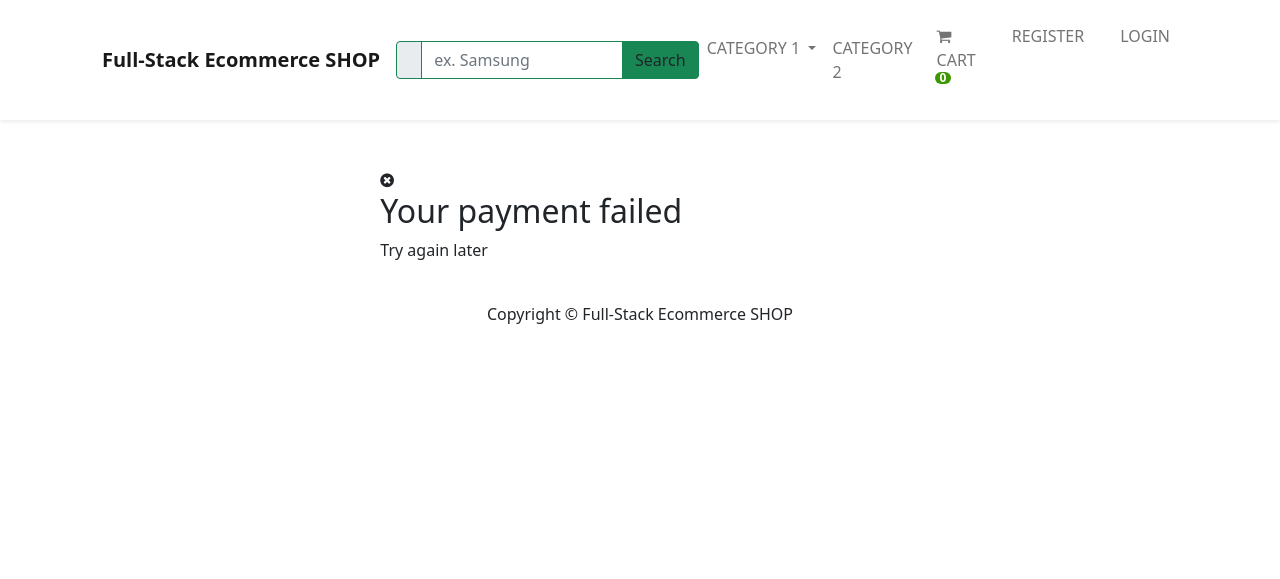
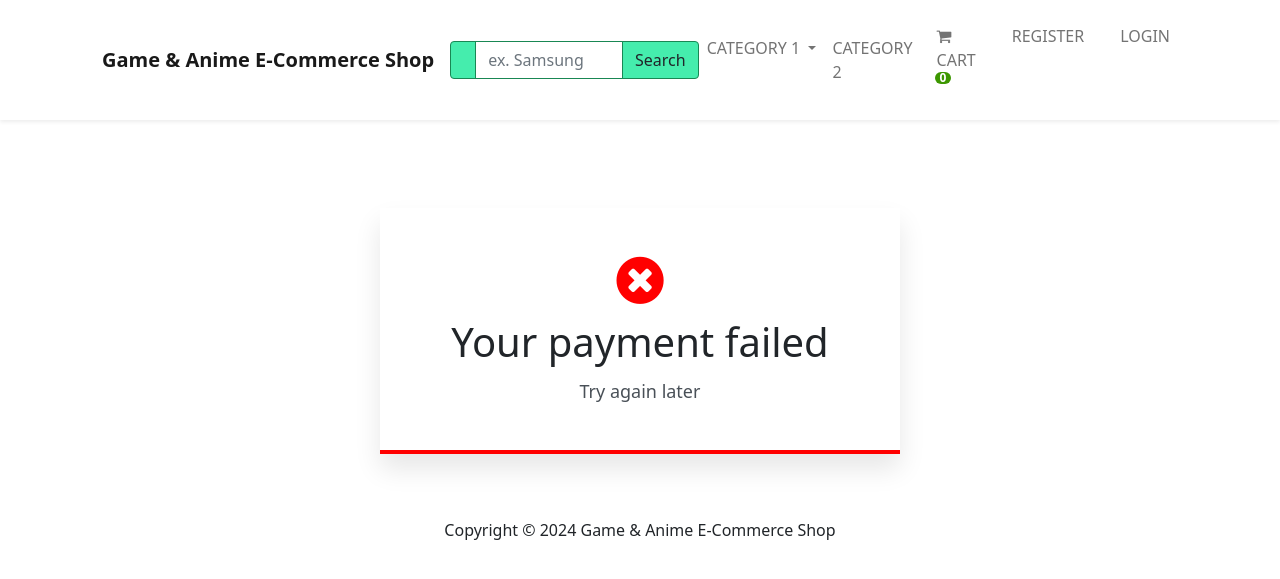
Before and after one commit to dotpep/fullstack-ecommerce, a Django app: page /payment/payment-fail/ in a window 1280 px wide. Shown: the top 579 px of the page. Run offline with Django 5.2, Linux system fonts and the light colour scheme; data comes from the database, SQL or seed files in the repository; both versions use the stored data as it was after the commit; some libraries are stand-ins or nearby versions.

Commit message:
Added static css/js files to improve design and make UI more user-friendly

```diff
--- /dev/null
+++ b/core/payment/static/payment/css/payment_success_fail.css
@@ -0,0 +1,30 @@
+._failed { border-bottom: solid 4px red !important; }
+._failed i{ color: red !important; }
+
+
+
+._success {
+    box-shadow: 0 15px 25px #00000019;
+    padding: 45px;
+    width: 100%;
+    text-align: center;
+    margin: 40px auto;
+    border-bottom: solid 4px #28a745;
+}
+._success i {
+    font-size: 55px;
+    color: #28a745;
+}
+._success h2 {
+    margin-bottom: 12px;
+    font-size: 40px;
+    font-weight: 500;
+    line-height: 1.2;
+    margin-top: 10px;
+}
+._success p {
+    margin-bottom: 0px;
+    font-size: 18px;
+    color: #495057;
+    font-weight: 500;
+}
--- a/core/payment/templates/payment/payment_fail.html
+++ b/core/payment/templates/payment/payment_fail.html
@@ -3,7 +3,7 @@
 {% load static %}
 
 {% block head %}
-<link rel="stylesheet" href="{% static 'payment/css/payment-success-fail.css' %}">
+<link rel="stylesheet" href="{% static 'payment/css/payment_success_fail.css' %}">
 {% endblock head %}
 
 
--- a/core/payment/templates/payment/payment_success.html
+++ b/core/payment/templates/payment/payment_success.html
@@ -3,7 +3,7 @@
 {% load static %}
 
 {% block head %}
-<link rel="stylesheet" href="{% static 'payment/css/payment-success-fail.css' %}">
+<link rel="stylesheet" href="{% static 'payment/css/payment_success_fail.css' %}">
 {% endblock head %}
 
 
--- /dev/null
+++ b/core/shop/static/shop/css/base.css
@@ -0,0 +1,66 @@
+.form-layout {
+    border-radius: 20px;
+    width: 500px;
+}
+
+.badge {
+    padding-left: 9px;
+    padding-right: 9px;
+    -webkit-border-radius: 9px;
+    -moz-border-radius: 9px;
+    border-radius: 9px;
+}
+
+.label-warning[href],
+.badge-warning[href] {
+    background-color: #c67605;
+}
+#lblCartCount {
+    font-size: 12px;
+    background: #3c9700;
+    color: #fff;
+    padding: 0 5px;
+    vertical-align: top;
+    margin-left: -2px;
+}
+
+
+
+a {
+    font-size: 14px;
+    font-weight: 700;
+}
+.superNav {
+    font-size: 13px;
+}
+.form-control {
+    outline: none !important;
+    box-shadow: none !important;
+}
+.navbar-nav li:hover > ul.dropdown-menu {
+    display: block;
+}
+.dropdown-submenu {
+    position: relative;
+}
+.dropdown-submenu >.dropdown-menu {
+    top: 0;
+    left: 100%;
+    margin-top: -6px;
+}
+/* rotate caret on hover */
+.dropdown-menu > li > a:hover:after {
+    text-decoration: underline;
+    transform: rotate(-90deg);
+}
+@media screen and (max-width: 540px) {
+    .centerOnMobile {
+    text-align: center;
+    }
+}
+
+
+/* NavBar Search Button*/
+.search-button {
+    background-color: #45EDAD;
+}
--- /dev/null
+++ b/core/shop/static/shop/js/base.js
@@ -0,0 +1,6 @@
+const date = new Date();
+document.querySelector(".year").innerHTML = date.getFullYear();
+
+setTimeout(function () {
+    $("#message").fadeOut("slow");
+}, 3000);
--- a/core/shop/templates/base.html
+++ b/core/shop/templates/base.html
@@ -6,44 +6,20 @@
   <head>
     <meta charset="utf-8" />
     <meta name="viewport" content="width=device-width, initial-scale=1" />
+
     <!-- Head imports -->
     {% include 'shop/_partials/_head_imports.html' %}
+
     <!-- Title -->
     <title>{% block title %} Home {% endblock %}</title>
 
-    <style>
-      .form-layout {
-        border-radius: 20px;
-        width: 500px;
-      }
-
-
-      .badge {
-          padding-left: 9px;
-          padding-right: 9px;
-          -webkit-border-radius: 9px;
-          -moz-border-radius: 9px;
-          border-radius: 9px;
-      }
-
-      .label-warning[href],
-      .badge-warning[href] {
-          background-color: #c67605;
-      }
-      #lblCartCount {
-          font-size: 12px;
-          background: #3c9700;
-          color: #fff;
-          padding: 0 5px;
-          vertical-align: top;
-          margin-left: -2px;
-      }
-  </style>
-
     <!--Custom CSS -->
     <link rel="stylesheet" href="{% static 'fonts/montserrat:wght@300,400,500.css' %}"/>
+    <link rel="stylesheet" href="{% static 'shop/css/base.css' %}"/>
+
     <!-- Favicon -->
-    <link rel="shortcut icon" type="image/png" href="{% static 'shop/images/favicon.ico' %}" >
+    {% comment %}<link rel="shortcut icon" type="image/png" href="{% static 'shop/images/favicon.ico' %}" >{% endcomment %}
+    <link rel="shortcut icon" type="image/png" href="{% static 'shop/images/favicon-32x32.png' %}" >
     {% block head %} {% endblock head %}
   </head>
 
@@ -53,15 +29,16 @@
 
     <!-- Messages -->
     {% include 'shop/_partials/_messages.html' %}
+
     <main>
       <!-- Content -->
       {% block content %} {% endblock %}
     </main>
+
     <!-- Footer -->
     {% include 'shop/_partials/_footer.html' %}
   </body>
 
   <!-- Script -->
   <script src="{% static 'shop/js/base.js' %}" ></script>
-  <script src="https://unpkg.com/htmx.org@1.9.9" integrity="sha384-QFjmbokDn2DjBjq+fM+8LUIVrAgqcNW2s0PjAxHETgRn9l4fvX31ZxDxvwQnyMOX" crossorigin="anonymous"></script>
 </html>
--- a/core/shop/templates/shop/_partials/_footer.html
+++ b/core/shop/templates/shop/_partials/_footer.html
@@ -1,5 +1,5 @@
- <!-- Footer -->
- <footer id="main-footer" class="py-4 --bs-light-bg-subtle text-dark text-center">
+<!-- Footer -->
+<footer id="main-footer" class="py-4 --bs-light-bg-subtle text-dark text-center">
     Copyright &copy;
-    <span class="year"></span> Full-Stack Ecommerce SHOP
-  </footer>
+    <span class="year"></span> Game & Anime E-Commerce Shop
+</footer>
--- a/core/shop/templates/shop/_partials/_navbar.html
+++ b/core/shop/templates/shop/_partials/_navbar.html
@@ -1,7 +1,7 @@
 <nav class="navbar navbar-expand-lg bg-white sticky-top navbar-light p-3 shadow-sm ">
     <div class="container">
         <a class="navbar-brand" href="{% url 'shop:products' %}"><i class="fa-solid fa-shop me-2"></i>
-            <strong>Full-Stack Ecommerce SHOP</strong></a>
+            <strong>Game & Anime E-Commerce Shop</strong></a>
         <button class="navbar-toggler" type="button" data-bs-toggle="collapse" data-bs-target="#navbarNavDropdown"
             aria-controls="navbarNavDropdown" aria-expanded="false" aria-label="Toggle navigation">
             <span class="navbar-toggler-icon"></span>
--- a/core/shop/templates/shop/components/product_list.html
+++ b/core/shop/templates/shop/components/product_list.html
@@ -4,7 +4,9 @@
 
 <div class="col">
   <div class="card shadow-sm">
-  <img class="img-fluid" alt="Responsive image" src="{{ product.image.url }}">
+  <a href="{{product.get_absolute_url}}">
+    <img class="img-fluid" alt="Responsive image" src="{{ product.image.url }}">
+  </a>
     <div class="card-body">
       <p class="card-text">
         <a class="text-info text-decoration-none" href="{{product.get_absolute_url}}"> {{product.title|capfirst}} </a>
```
Also changed, not shown: core/cart/templates/cart/cart_view.html (+8 -2 lines), core/shop/templates/shop/product_detail.html (+7 -1 lines), core/db.sqlite3, core/shop/static/shop/images/Game & Anime E-Commerce.jfif (added), core/shop/static/shop/images/android-chrome-192x192.png (added), core/shop/static/shop/images/android-chrome-512x512.png (added), core/shop/static/shop/images/apple-touch-icon.png (added), core/shop/static/shop/images/favicon-16x16.png (added), core/shop/static/shop/images/favicon-32x32.png (added), core/shop/static/shop/images/favicon.ico (added), core/shop/static/shop/images/site.webmanifest (added).
